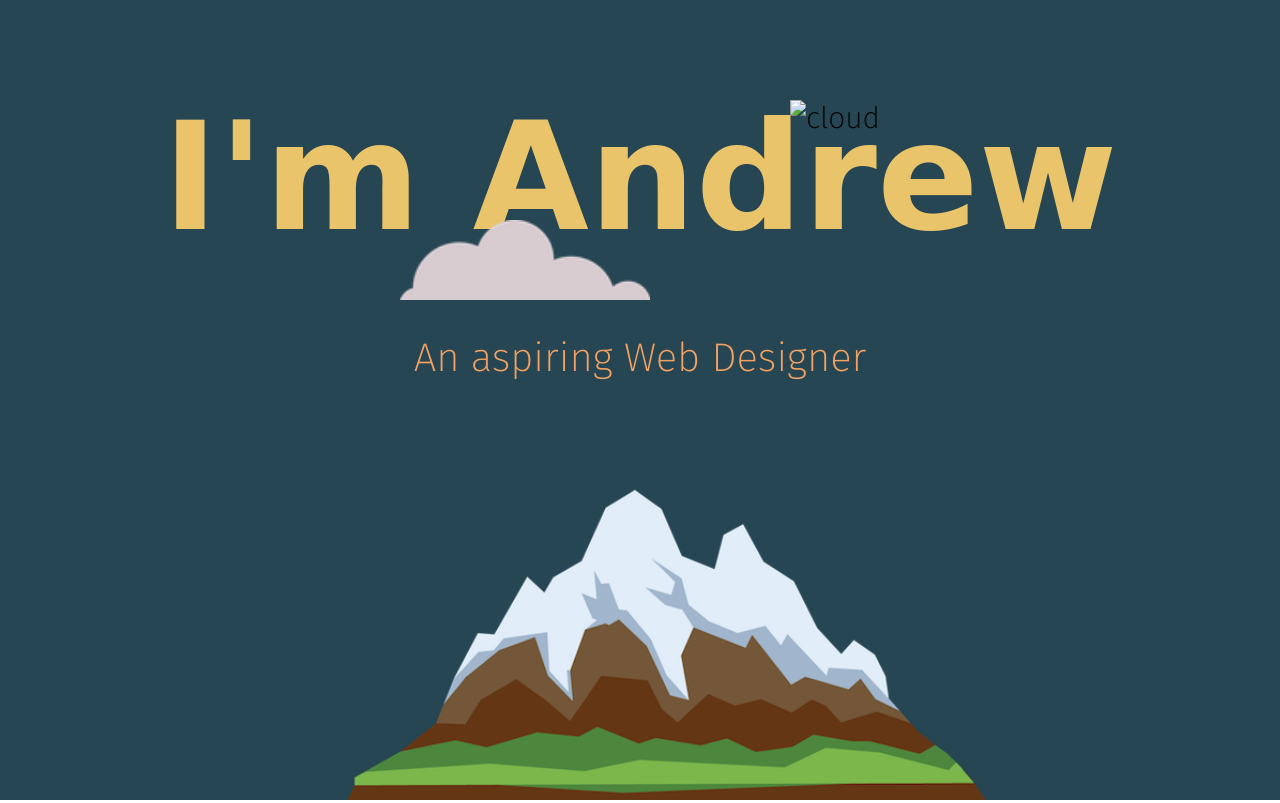
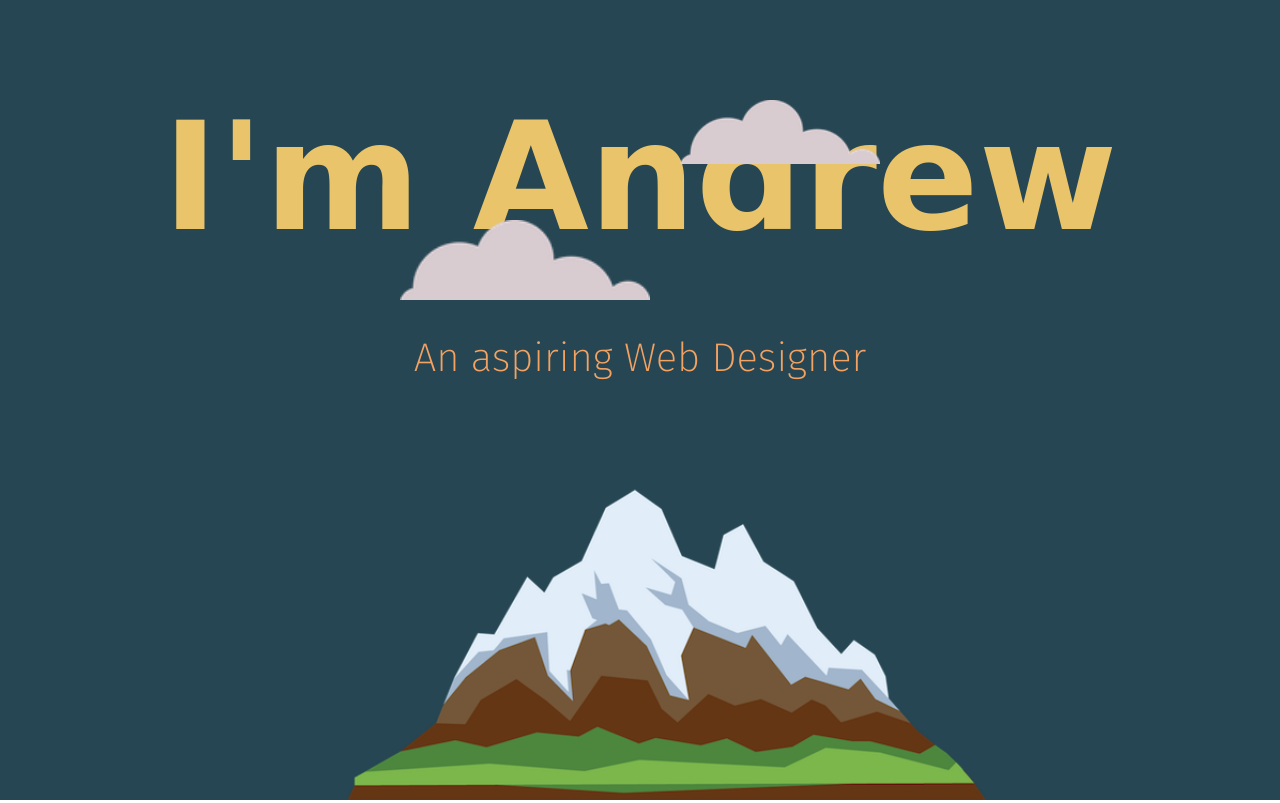
Before and after one commit to AndrewKinde/Basic-CSS, a plain HTML site: page index.html in a window 1280 px wide. Shown: the top 803 px of the page. Drawn offline with Linux system fonts and the light colour scheme; the site is published under a folder, as on GitHub Pages, so addresses that start at the root find nothing; a web font is replaced by a local one.

Commit message:
Update index.html

```diff
--- a/index.html
+++ b/index.html
@@ -16,7 +16,7 @@
   </head>
   <body>
     <div class="topContainer">
-      <img class="cloudTop" src="/images/cloud.png" alt="cloud" />
+      <img class="cloudTop" src="images/cloud.png" alt="cloud" />
       <h1>I'm Andrew</h1>
       <h2>An aspiring Web Designer</h2>
       <img class="cloudBottom" src="images/cloud.png" alt="cloud" />
```
